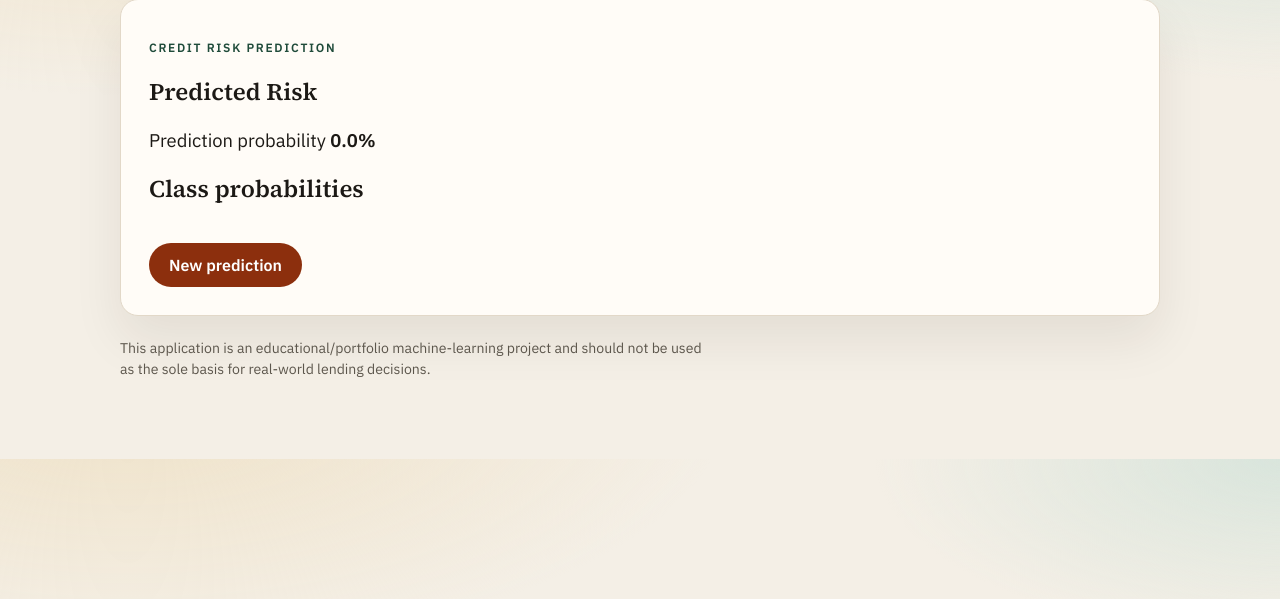
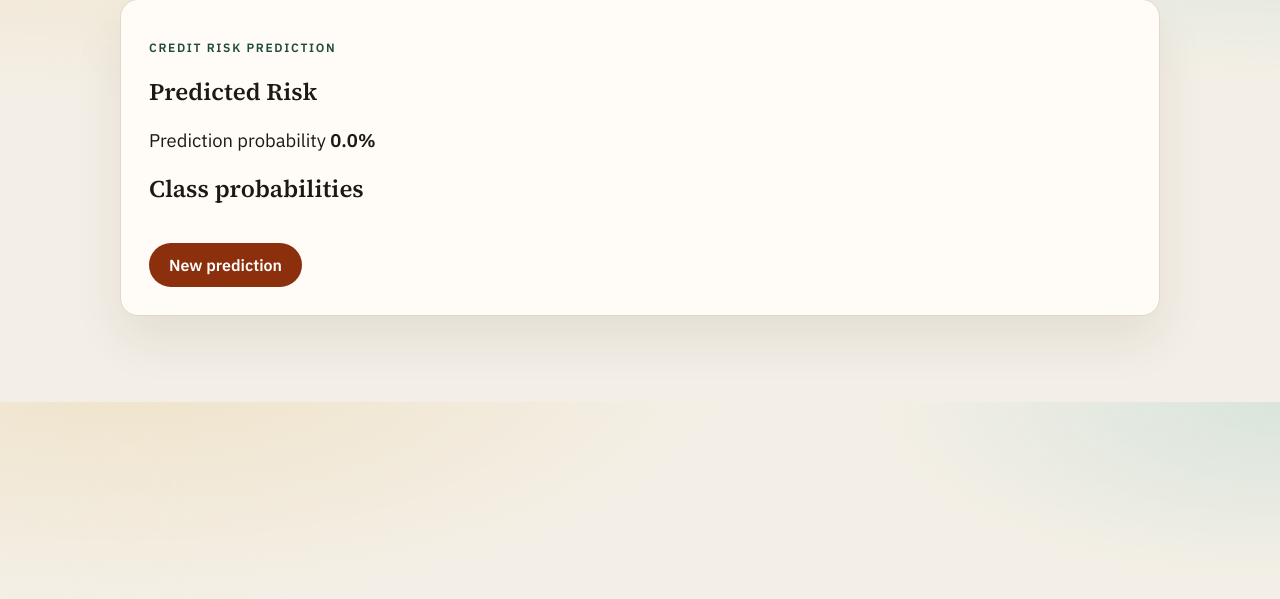
Before and after one commit to shubhankhiremath/Credit_Risk_Project, a Flask app: template app/templates/result.html in a window 1280 px wide. Shown: the part 99-698 px from the top of the page. Run offline with Flask 3, Linux system fonts and the light colour scheme; the template is opened without the code that fills it, so the values that code supplies are empty.

Commit message:
edited result.html
Removed disclaimer about the application usage.

```diff
--- a/app/templates/result.html
+++ b/app/templates/result.html
@@ -44,7 +44,7 @@
       <a class="btn primary" href="{{ url_for('predict') }}">New prediction</a>
     </section>
 
-    <p class="disclaimer">This application is an educational/portfolio machine-learning project and should not be used as the sole basis for real-world lending decisions.</p>
+
   </div>
 </body>
 </html>
```
